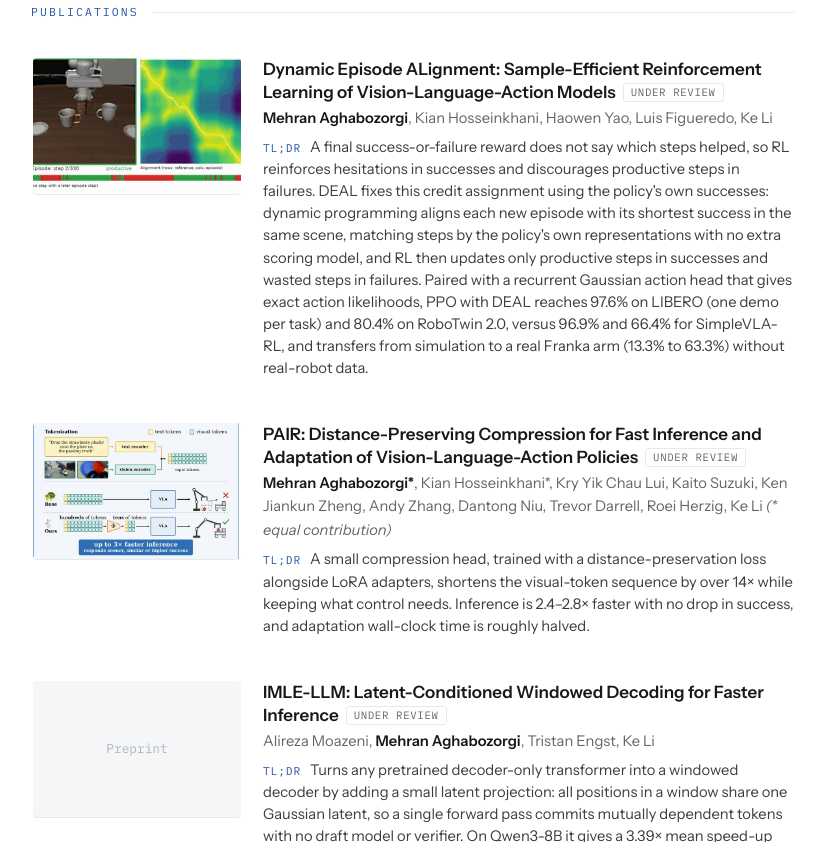
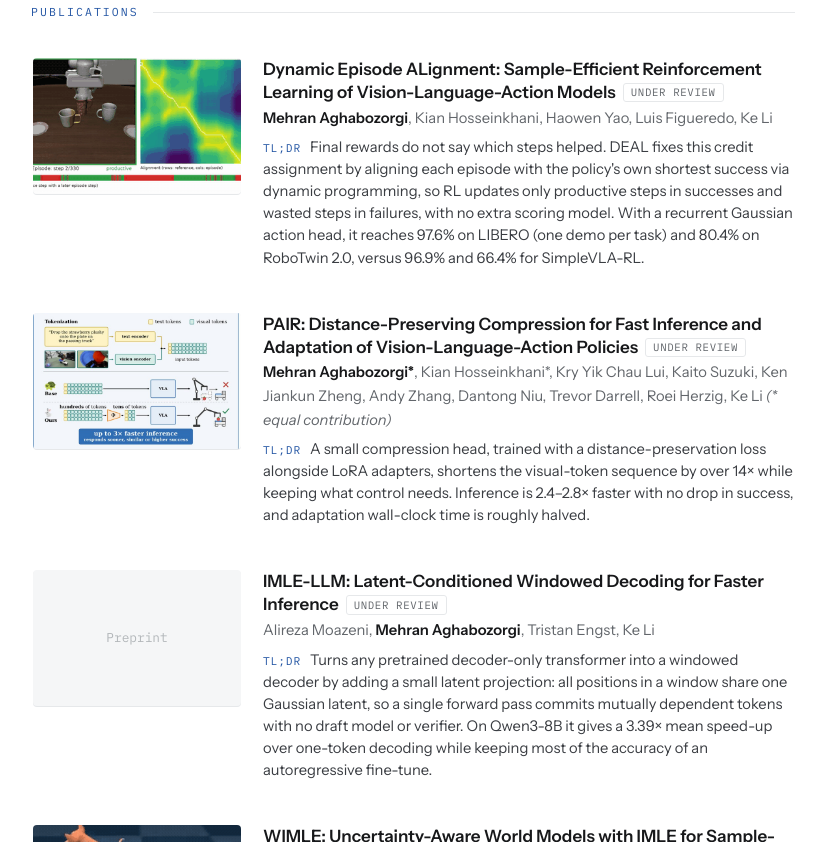
Before and after one commit to mehranagh20/mehranagh20.github.io, a plain HTML site: page index.html in a window 1280 px wide. Shown: the part 1235-2077 px from the top of the page, without its empty margins (227-1051 px from the left). Drawn offline with Linux system fonts and the light colour scheme.

Commit message:
Shorten DEAL TL;DR
Co-Authored-By: Claude Sonnet 5.5 <noreply@anthropic.com>

```diff
--- a/index.html
+++ b/index.html
@@ -206,7 +206,7 @@ const NEWS = [
 
 const PUBS = [
   { title: "Dynamic Episode ALignment: Sample-Efficient Reinforcement Learning of Vision-Language-Action Models",
-    tldr: "A final success-or-failure reward does not say which steps helped, so RL reinforces hesitations in successes and discourages productive steps in failures. DEAL fixes this credit assignment using the policy's own successes: dynamic programming aligns each new episode with its shortest success in the same scene, matching steps by the policy's own representations with no extra scoring model, and RL then updates only productive steps in successes and wasted steps in failures. Paired with a recurrent Gaussian action head that gives exact action likelihoods, PPO with DEAL reaches 97.6% on LIBERO (one demo per task) and 80.4% on RoboTwin 2.0, versus 96.9% and 66.4% for SimpleVLA-RL, and transfers from simulation to a real Franka arm (13.3% to 63.3%) without real-robot data.",
+    tldr: "Final rewards do not say which steps helped. DEAL fixes this credit assignment by aligning each episode with the policy's own shortest success via dynamic programming, so RL updates only productive steps in successes and wasted steps in failures, with no extra scoring model. With a recurrent Gaussian action head, it reaches 97.6% on LIBERO (one demo per task) and 80.4% on RoboTwin 2.0, versus 96.9% and 66.4% for SimpleVLA-RL.",
     authors: [ME, "Kian Hosseinkhani", "Haowen Yao", "Luis Figueredo", "Ke Li"],
     thumb: "assets/papers/deal.gif", full: "assets/papers/deal_full.mp4", badge: "Under review", badgeSub: true, links: [] },
   { title: "PAIR: Distance-Preserving Compression for Fast Inference and Adaptation of Vision-Language-Action Policies",
```
